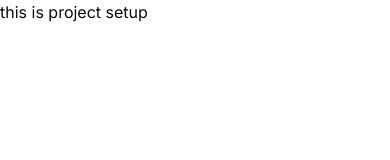
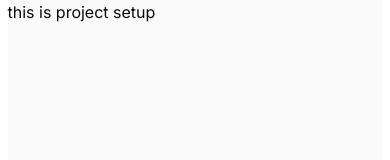
Before and after one commit to Lin4611/closy, a Next.js app: page / in a window 390 px wide. Shown: the top 160 px of the page. Built offline with nearby package versions, Linux system fonts and the light colour scheme.

Commit message:
refactor: move mobile layout container to _app

```diff
--- a/src/modules/common/components/MobileLayout.tsx
+++ b/src/modules/common/components/MobileLayout.tsx
@@ -7,8 +7,8 @@ type MobileLayoutProps = {
 
 export const MobileLayout = ({ children, className }: MobileLayoutProps) => {
   return (
-    <main className={cn('mx-auto min-h-screen w-full max-w-[375px] bg-neutral-100', className)}>
+    <div className={cn('mx-auto min-h-screen w-full max-w-[375px] bg-neutral-100', className)}>
       {children}
-    </main>
+    </div>
   )
 }
--- a/src/pages/_app.tsx
+++ b/src/pages/_app.tsx
@@ -2,6 +2,7 @@ import type { AppProps } from 'next/app'
 import { Inter } from 'next/font/google'
 
 import '@/styles/globals.css'
+import { MobileLayout } from '@/modules/common/components/MobileLayout'
 
 const inter = Inter({
   subsets: ['latin'],
@@ -10,8 +11,8 @@ const inter = Inter({
 
 export default function App({ Component, pageProps }: AppProps) {
   return (
-    <main className={inter.className}>
+    <MobileLayout className={inter.className}>
       <Component {...pageProps} />
-    </main>
+    </MobileLayout>
   )
 }
```
